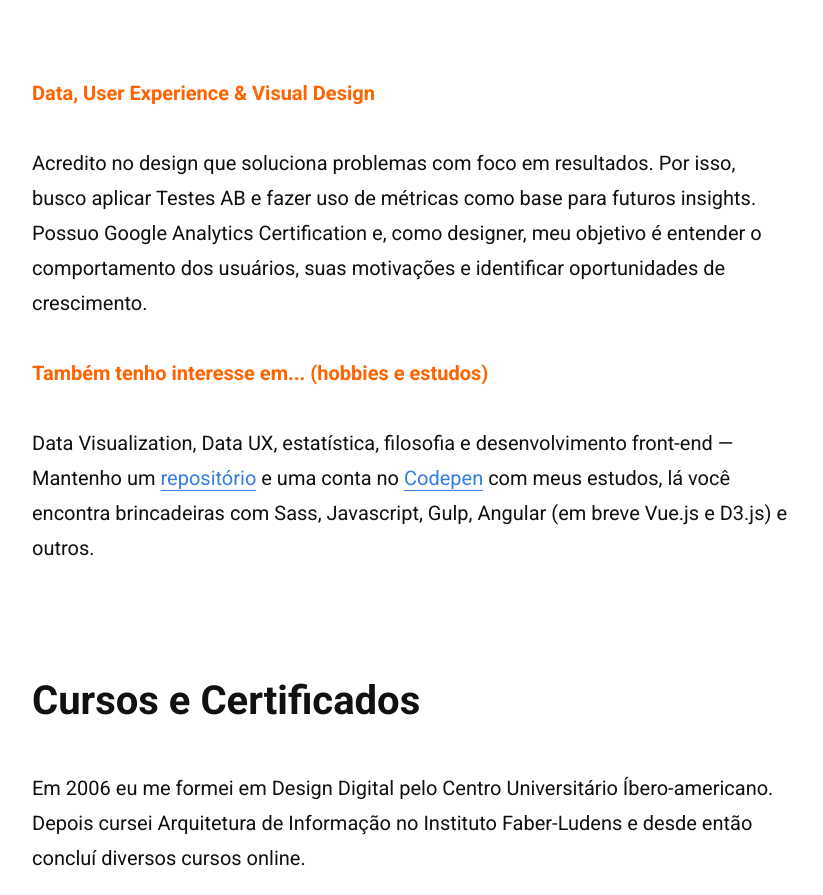
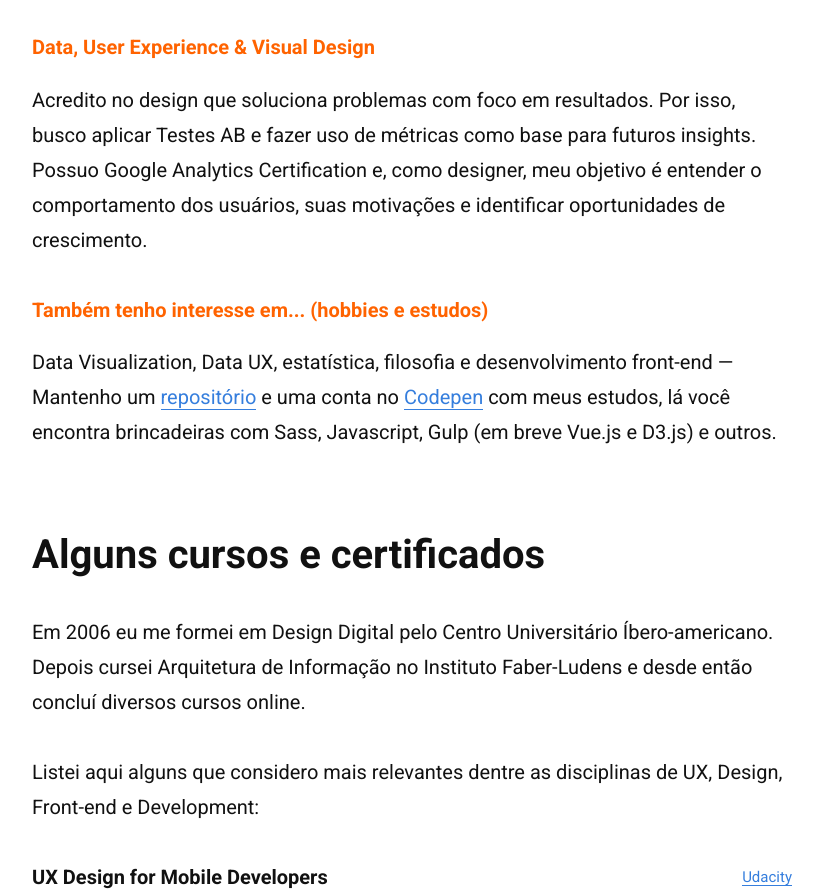
Before and after one commit to roneystones/roneystones, a Jekyll site: the page built from index.html, in a window 1280 px wide, cut to the strip 1025-1920 px from the top of the page. Shown: the whole strip, without its empty margins (228-1051 px from the left). Built offline with Jekyll 4.4.1, drawn with Linux system fonts in a browser that asks for light colours; some of the changed text lies outside the part shown.

```diff
--- a/_pages/projeto_actualsales.html
+++ b/_pages/projeto_actualsales.html
@@ -17,9 +17,9 @@ description: Experiência atual
 	<p>No Brasil são mais de 100 clientes e dentre os principais estão NET, Claro, Vivo, Oi, Nextel, AIG, L'Occitane, Car System, GreenPeace, Sem Parar, Ticket e Youse. Na América Latina e Portugal temos Movistar, BMW e Citroën... enfim, a lista é longa.</p>
 
 	<p>Abaixo fiz uma seleção rápida de algumas campanhas que desenvolvi.</p>
-</section>
 
 	<img class="shadow" src="../assets/images/actualsales/01_simular-seguro-auto-a.jpg">
 	<img class="shadow" src="../assets/images/actualsales/02_simular-seguro-auto-b.jpg">
 	<img class="shadow" src="../assets/images/actualsales/03_citibank.jpg">
 	<img class="shadow" src="../assets/images/actualsales/04_jac-t6.jpg">
+</section>
--- a/assets/css/main.css
+++ b/assets/css/main.css
@@ -56,10 +56,9 @@ table {
 /* ==========================================================================
   Classes
 ========================================================================== */
+@media (min-width: 46.25em) {
   .center {
-  display: block;
-  margin: 0 auto;
-  text-align: center; }
+    text-align: center; } }
 
 .strike {
   text-decoration: line-through; }
@@ -85,15 +84,14 @@ table {
   margin: rem(40) rem(40);
   https://github.com/nicholasruggeri/px-to-rem-sass-mixin
 ========================================================================== */
-html {
-  font-size: 20px;
-  line-height: 35px; }
-
 body {
   font-family: 'Roboto', Helvetica, Arial, sans-serif;
   font-size: 1em;
   line-height: 1.75em;
   color: #111; }
+  @media (min-width: 46.25em) {
+    body {
+      font-size: 1.25em; } }
 
 h1,
 h2,
@@ -104,15 +102,22 @@ h4 {
 h1,
 .h1 {
   color: #000;
+  font-size: 1.5em;
+  line-height: 1.5em;
+  margin-top: 0.875em;
+  margin-bottom: 1.4375em; }
+  @media (min-width: 46.25em) {
+    h1,
+    .h1 {
       font-size: 4em;
       line-height: 1.3125em;
       margin-top: 0.875em;
-  margin-bottom: 0.4375em; }
+      margin-bottom: 0.4375em; } }
 
 h2,
 .h2 {
   font-size: 2em;
-  line-height: 1.75em;
+  line-height: 1.25em;
   margin-top: 1.75em;
   margin-bottom: 0.875em; }
 
@@ -122,7 +127,7 @@ h3,
   font-size: 1em;
   line-height: 1.75em;
   margin-top: 1.75em;
-  margin-bottom: 1.75em; }
+  margin-bottom: 0.875em; }
 
 h4,
 .h4 {
@@ -148,7 +153,6 @@ ol ul {
   margin-top: 0em;
   margin-bottom: 0em; }
 
-/* Let's make sure all's aligned */
 hr,
 .hr {
   border: 1px solid;
@@ -161,7 +165,7 @@ strong,
 em,
 small,
 code {
-  line-height: 0; }
+  line-height: 1; }
 
 sub,
 sup {
@@ -204,12 +208,13 @@ nav {
     border-bottom: none; }
   nav ul {
     display: flex;
-    justify-content: space-between; }
+    justify-content: space-between;
+    margin: 1rem 0 0 0; }
     @media (min-width: 46.25em) {
       nav ul {
         margin: 0; } }
   nav li {
-    margin-bottom: 0; }
+    margin: 0 2rem 0 0; }
     @media (min-width: 46.25em) {
       nav li {
         margin-right: 4rem; }
@@ -219,7 +224,7 @@ nav {
 main {
   max-width: 1530px;
   margin: 0 auto;
-  padding: 2rem; }
+  padding: 0 2rem 2rem 2rem; }
   @media (min-width: 46.25em) {
     main {
       padding: 4rem; } }
@@ -237,11 +242,14 @@ article {
     section,
     article {
       margin: 0 auto 5rem; } }
-  header time,
-  section time,
-  article time {
+
+time {
   display: block;
   color: #919191;
+  margin-bottom: 1.75em; }
+
+figure {
+  text-align: center;
   margin-bottom: 1.75em; }
 
 .container {
@@ -315,7 +323,7 @@ footer {
   footer a {
     border-bottom: none; }
   footer .email {
-    font-size: 2em;
+    font-size: 1.25em;
     font-weight: 700;
     margin-bottom: 0.875em; }
     @media (min-width: 46.25em) {
--- a/index.html
+++ b/index.html
@@ -7,6 +7,8 @@ description:
 <header>
   <h1>Olá! Eu me chamo Roney Lacerda e sou Designer Digital desde 2002. Qualquer coisa <a href="mailto:roneylacerda@gmail.com?Subject=Olá!%20(contato%20pelo%20site)">é só me chamar</a> ✉</h1>
 
+  <!-- Full Stack Designer: is a term recently coined to describe cross-disciplinary designers skilled in UX Research (research, wireframing), Design (visual, UI, interaction, motion) as well as Front-End Development (HTML/CSS/js, prototyping) -->
+
   <img src="https://images.unsplash.com/photo-1498814217031-5a856f4a18ac?ixlib=rb-0.3.5&ixid=eyJhcHBfaWQiOjEyMDd9&s=4b9b223c190c586990eb70296fad0beb&auto=format&fit=crop&w=1950&q=80" alt="Roney Lacerda">
 </header>
 
@@ -15,18 +17,18 @@ description:
   <p>Acredito no design que soluciona problemas com foco em resultados. Por isso, busco aplicar Testes AB e fazer uso de métricas como base para futuros insights. Possuo Google Analytics Certification e, como designer, meu objetivo é entender o comportamento dos usuários, suas motivações e identificar oportunidades de crescimento.</p>
 
   <h3>Também tenho interesse em... (hobbies e estudos)</h3>
-  <p>Data Visualization, Data UX, estatística, filosofia e desenvolvimento front-end — Mantenho um <a href="https://github.com/roneystones/learning-chest">repositório</a> e uma conta no <a href="https://codepen.io/roneystones/">Codepen</a> com meus estudos, lá você encontra brincadeiras com Sass, Javascript, Gulp, Angular (em breve Vue.js e D3.js) e outros.</p>
+  <p>Data Visualization, Data UX, estatística, filosofia e desenvolvimento front-end — Mantenho um <a href="https://github.com/roneystones/learning-chest">repositório</a> e uma conta no <a href="https://codepen.io/roneystones/">Codepen</a> com meus estudos, lá você encontra brincadeiras com Sass, Javascript, Gulp (em breve Vue.js e D3.js) e outros.</p>
 </section>
 
 <section class="cursos container">
-  <h2>Cursos e Certificados</h2>
+  <h2>Alguns cursos e certificados</h2>
 
   <p>Em 2006 eu me formei em <b>Design Digital</b> pelo Centro Universitário Íbero-americano. Depois cursei <b>Arquitetura de Informação</b> no Instituto Faber-Ludens e desde então concluí diversos cursos online.</p>
 
   <p>Listei aqui alguns que considero mais relevantes dentre as disciplinas de UX, Design, Front-end e Development:</p>
 
   <ul>
-    {% for certificado in site.data.certificados.ux %}
+    {% for certificado in site.data.certificados %}
       <li>
         <span>{{ certificado.curso }}</span>
         <a href="{{ certificado.link }}">{{ certificado.onde }}</a>
```
Also changed, not shown: _data/certificados.yml (+40 -54 lines), _pages/projeto_detran.html (+18 -8 lines), _posts/2017-09-04-dicas-para-explicar-ux-aos-clientes.md (+5 -3 lines), _scss/_tipografia.scss (renamed from _scss/tipografia.scss, +17 -22 lines), _scss/_utilities.scss (+7 -3 lines), _scss/main.scss (+9 -3 lines). Lines whose indentation alone changed are shown as unchanged.
